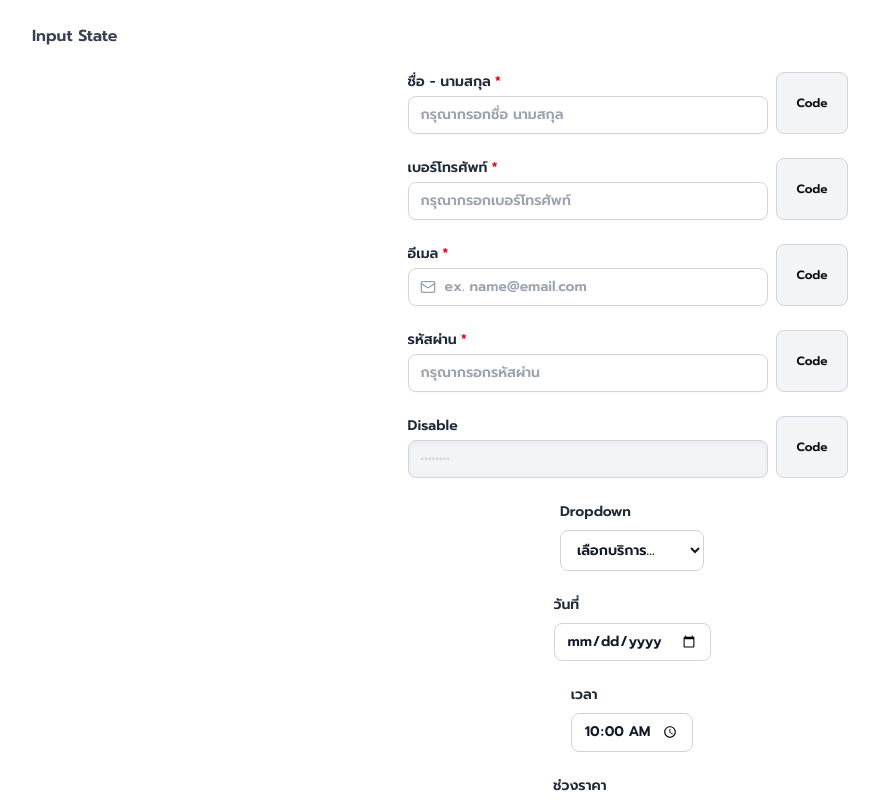
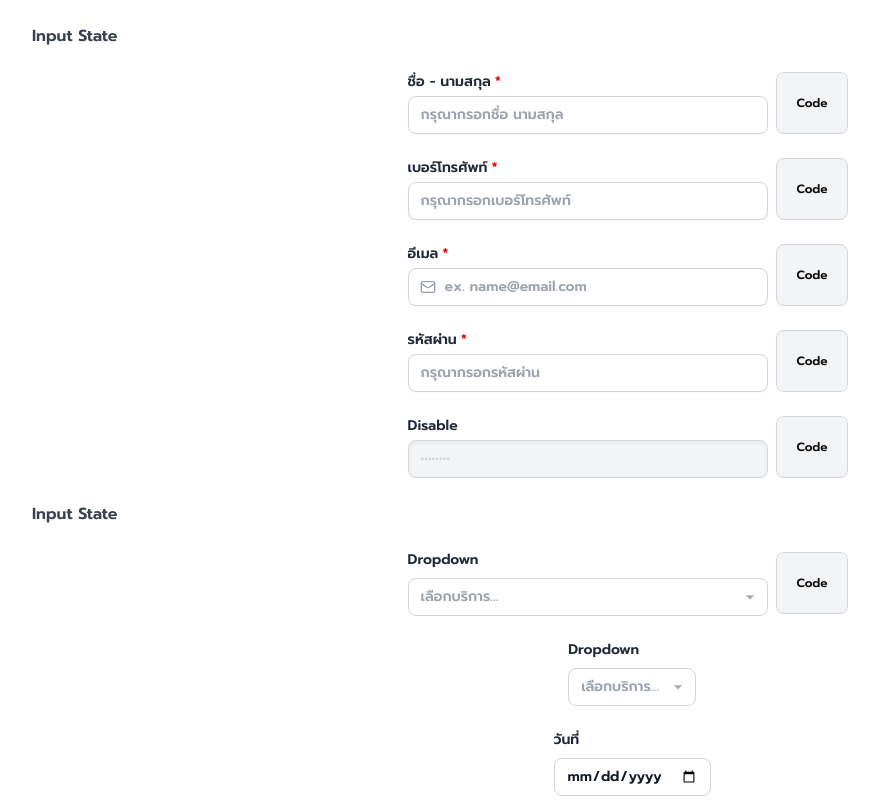
Before and after one commit to Preecha-Sayang/Final-Project-Home-Service, a Next.js app: page /demoinput in a window 1280 px wide. Shown: the top 800 px of the page, without its empty margins (8-887 px from the left). Built offline with nearby package versions, Linux system fonts and the light colour scheme.

Commit message:
feat: template input dropdown and install headlessui/react

```diff
--- a/package.json
+++ b/package.json
@@ -9,6 +9,7 @@
     "lint": "eslint"
   },
   "dependencies": {
+    "@headlessui/react": "^2.2.8",
     "@radix-ui/react-slider": "^1.3.6",
     "axios": "^1.12.2",
     "class-variance-authority": "^0.7.1",
--- a/src/components/input/_test_input.tsx
+++ b/src/components/input/_test_input.tsx
@@ -6,6 +6,7 @@ import TimePicker from "./inputTimePicker/time_picker";
 import PriceRange, { Range } from "./inputPriceRange/price_range";
 import ImageUpload from "./inputImageUpload/image_upload";
 import ExampleInputState from "./inputField/example";
+import ExampleInputDropdown from "./inputDropdown/example";
 
 export default function TestInput() {
     const [val, setVal] = useState("");
@@ -20,6 +21,7 @@ export default function TestInput() {
         <div className="flex flex-col justify-center items-center max-w-[1200px] gap-6 p-6">
             {/* * Ctrl + (คลิกที่ Example ที่ต้องการ เพื่อดูโค้ดและนำไปใช้งาน) */}
             <ExampleInputState />
+            <ExampleInputDropdown />
 
 
 
--- a/src/components/input/inputDropdown/example.tsx
+++ b/src/components/input/inputDropdown/example.tsx
@@ -1,20 +1,60 @@
-"use client";
 import { useState } from "react";
-import InputDropdown from "./input_dropdown";
+import InputDropdown, { Option } from "@/components/input/inputDropdown/input_dropdown";
+import CodeButton from "../code/codeButton";
 
-export default function Example() {
-    const [val, setVal] = useState("");
+const options: Option[] = [
+    { label: "บริการทั้งหมด", value: "all" },
+    { label: "บริการทั่วไป", value: "general" },
+    { label: "บริการห้องครัว", value: "kitchen" },
+    { label: "บริการห้องน้ำ", value: "restroom" },
+];
+
+export default function ExampleInputDropdown() {
+    const [service, setService] = useState("");
+
+    const codeDropdown = `
+import InputDropdown, { Option } from "@/components/input/inputDropdown/input_dropdown";
+
+const options: Option[] = [
+    { label: "บริการทั้งหมด", value: "all" },
+    { label: "บริการทั่วไป", value: "general" },
+    { label: "บริการห้องครัว", value: "kitchen" },
+    { label: "บริการห้องน้ำ", value: "restroom" },
+];
+
+const [service, setService] = useState("");
+
+<div className="w-[360px]">
+    <InputDropdown
+        label="Dropdown"
+        options={options}
+        value={service}
+        onChange={setService}
+        placeholder="เลือกบริการ…"
+        // disabled
+    />
+</div>
+`;
 
     return (
-        <InputDropdown
-            label="Dropdown"
-            options={[
-                { label: "ล้างแอร์", value: "ac" },
-                { label: "ซ่อมเครื่องซักผ้า", value: "washer" },
-            ]}
-            value={val}
-            onChange={setVal}
-            placeholder="เลือกบริการ…"
-        />
+        <>
+            <div className="w-[1200px] font-medium text-[var(--gray-700)]">Input State</div>
+            <div className="flex justify-center items-center">
+                <div className="w-[360px]">
+                    <InputDropdown
+                        label="Dropdown"
+                        options={options}
+                        value={service}
+                        onChange={setService}
+                        placeholder="เลือกบริการ…"
+                    // disabled
+                    />
+                </div>
+                <div>
+                    <CodeButton title="Input State" code={codeDropdown} />
+                </div>
+            </div>
+        </>
+
     );
 }
--- a/src/components/input/inputDropdown/input_dropdown.tsx
+++ b/src/components/input/inputDropdown/input_dropdown.tsx
@@ -1,56 +1,105 @@
-"use client";
-import { cn } from "../_style";
+import { Fragment } from "react";
+import { Listbox, Transition } from "@headlessui/react";
+import { cn } from "@/lib/utils";
 
-export type Option = { label: string; value: string };
+export type Option = { label: string; value: string; disabled?: boolean };
 
 type Props = {
     label?: string;
+    value: string;
+    onChange: (v: string) => void;
     options: Option[];
-    value: string;
-    onChange: (val: string) => void;
     placeholder?: string;
-    name?: string;
     disabled?: boolean;
     className?: string;
+    optionClassName?: string;
 };
 
+function ChevronDownIcon({ className }: { className?: string }) {
+    return (
+        <svg
+            className={className}
+            width="20"
+            height="20"
+            viewBox="0 0 20 20"
+            fill="none"
+            xmlns="http://www.w3.org/2000/svg"
+        ><path d="M5.8335 8.33337L10.0002 12.5L14.1668 8.33337H5.8335Z" fill="#AAAAAA" />
+        </svg>
+    );
+}
+
 export default function InputDropdown({
-    label, options, value, onChange,
-    placeholder = "Select…", name, disabled, className,
+    label,
+    value,
+    onChange,
+    options,
+    placeholder = "Select…",
+    disabled,
+    className,
+    optionClassName,
 }: Props) {
-    const id = name ?? `select-${label ?? "field"}`.toLowerCase();
+    const selected = options.find(o => o.value === value) ?? null;
 
     return (
         <label className="grid gap-2">
-            {/* label: เทาเข้มจากพาเล็ต */}
             {label && <span className="text-sm font-medium text-[var(--gray-800)]">{label}</span>}
 
-            <select
-                id={id}
-                name={name}
-                disabled={disabled}
-                value={value}
-                onChange={(e) => onChange(e.target.value)}
+            <Listbox value={value} onChange={onChange} disabled={disabled}>
+                <div className={cn("relative", className)}>
+                    <Listbox.Button
                         className={cn(
-                    // โครงหลัก: ขอบเทาอ่อน พื้นขาว ตัวอักษรเทาเข้ม
-                    "block w-full rounded-md border bg-[var(--white)] px-3 py-2 text-sm outline-none transition",
-                    "border-[var(--gray-300)] text-[var(--gray-900)] placeholder:text-[var(--gray-400)]",
-                    // โฟกัสน้ำเงินตามธีม
-                    "focus:ring-2 focus:ring-[var(--blue-500)] focus:border-[var(--blue-500)]",
-                    // hover ขอบเข้มขึ้นนิด
+                            "w-full rounded-md border px-3 py-2 text-left text-sm",
+                            "border-[var(--gray-300)] text-[var(--gray-900)]",
                             "hover:border-[var(--gray-400)]",
-                    // disabled: โทนเทาและปิดเมาส์
-                    disabled && "bg-[var(--gray-100)] text-[var(--gray-400)] cursor-not-allowed border-[var(--gray-200)]",
-                    // ทิ้งช่องให้ปรับเพิ่มภายนอก
-                    className
+                            "focus:outline-none focus:ring-2 focus:ring-[var(--blue-600)]",
+                            "pr-9",
+                            disabled &&
+                            "bg-[var(--gray-100)] text-[var(--gray-500)] cursor-not-allowed border-[var(--gray-200)]"
                         )}
                     >
-                {/* option แรกใช้เป็น placeholder (สีจัดใน select เองพอ) */}
-                <option value="" disabled>{placeholder}</option>
+                        {selected ? (
+                            selected.label
+                        ) : (
+                            <span className="text-[var(--gray-400)]">{placeholder}</span>
+                        )}
+
+                        <span className="pointer-events-none absolute inset-y-0 right-0 flex items-center pr-2 text-[var(--gray-500)]">
+                            <ChevronDownIcon />
+                        </span>
+                    </Listbox.Button>
+
+                    <Transition
+                        as={Fragment}
+                        leave="transition ease-in duration-100"
+                        leaveFrom="opacity-100"
+                        leaveTo="opacity-0"
+                    >
+                        <Listbox.Options
+                            className="absolute z-50 mt-1 max-h-60 w-full overflow-auto rounded-md
+                         border border-[var(--gray-200)] bg-white shadow-lg"
+                        >
                             {options.map((opt) => (
-                    <option key={opt.value} value={opt.value}>{opt.label}</option>
+                                <Listbox.Option key={opt.value} value={opt.value} disabled={opt.disabled}>
+                                    {({ active, selected, disabled }) => (
+                                        <div
+                                            className={cn(
+                                                "cursor-pointer select-none rounded px-3 py-2 text-sm text-[var(--gray-500)]",
+                                                active && "bg-[var(--gray-100)]",
+                                                selected && "font-medium text-[var(--gray-950)] bg-[var(--gray-100)]",
+                                                disabled && "opacity-50 cursor-not-allowed",
+                                                optionClassName
+                                            )}
+                                        >
+                                            {opt.label}
+                                        </div>
+                                    )}
+                                </Listbox.Option>
                             ))}
-            </select>
+                        </Listbox.Options>
+                    </Transition>
+                </div>
+            </Listbox>
         </label>
     );
 }
--- a/src/components/input/inputField/example.tsx
+++ b/src/components/input/inputField/example.tsx
@@ -10,7 +10,6 @@ export default function ExampleInputState() {
     const [tel, setTel] = useState("");
     const [email, setEmail] = useState("");
     const [pass, setPassword] = useState("");
-    const [lock, setLock] = useState(false);
 
     const codeName = `
 import InputField from "@/components/input/inputField/input_state";
```
Also changed, not shown: public/images/icon_arrow_dropdown.svg (added), 1 other file (tests, documents, lock files or other folders). Lines whose indentation alone changed are shown as unchanged.
